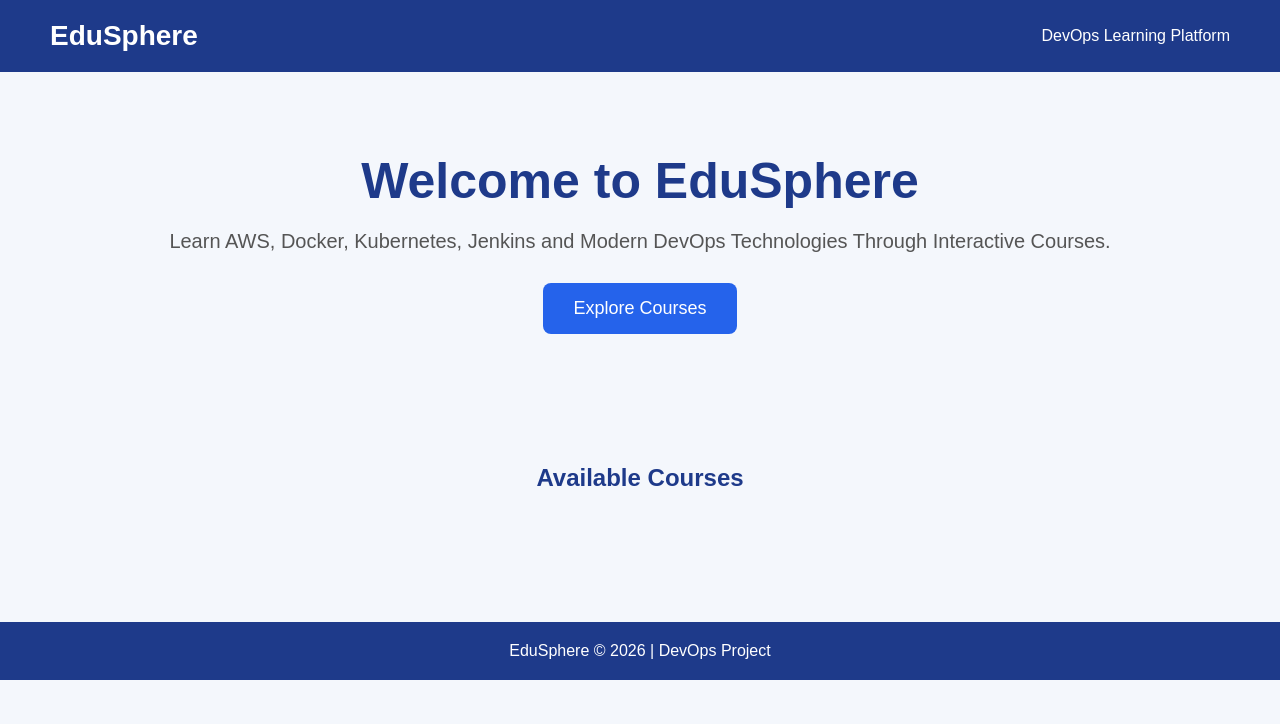
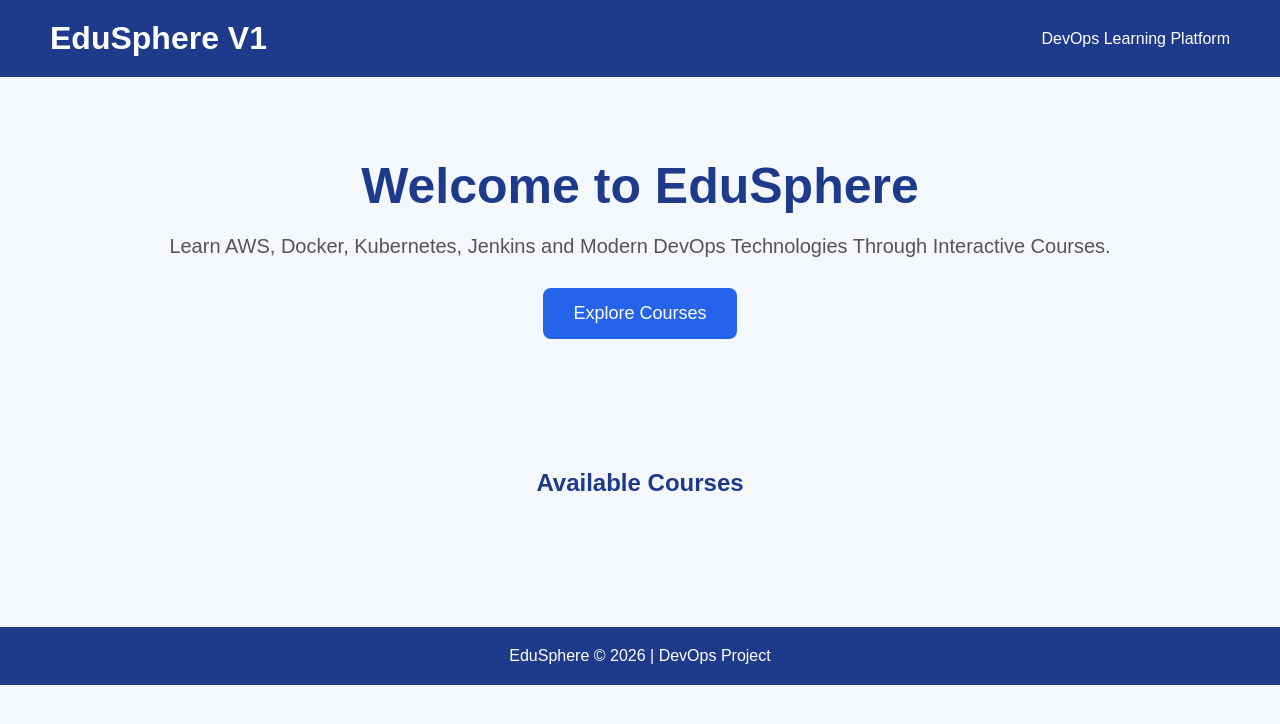
Before and after one commit to ArmaanM08/EduSphere, a plain HTML site: page frontend/index.html in a window 1280 px wide. Drawn offline with Linux system fonts and the light colour scheme.

Commit message:
test deployment

```diff
--- a/frontend/index.html
+++ b/frontend/index.html
@@ -105,7 +105,7 @@
 <body>
 
     <div class="navbar">
-        <h2>EduSphere</h2>
+        <h1>EduSphere V1</h1>
         <p>DevOps Learning Platform</p>
     </div>
 
```
Also changed, not shown: 1 other file.
